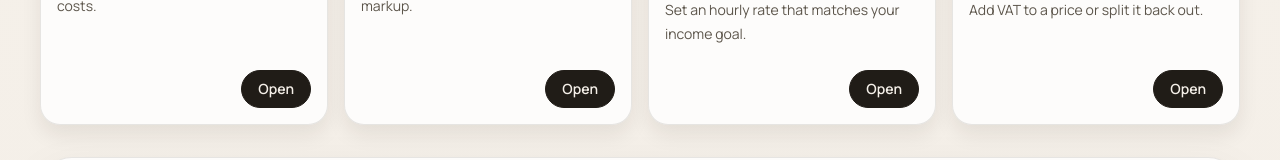
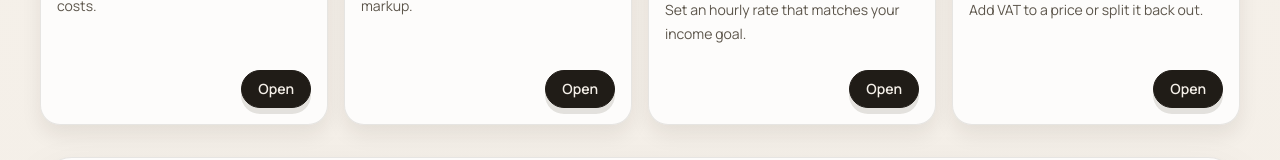
Before and after one commit to hataba123/noblecalculator, a Next.js app: page / in a window 1280 px wide. Shown: the part 1902-2062 px from the top of the page. Built offline with nearby package versions, Linux system fonts and the light colour scheme; no server answers.

Commit message:
Polish tool-card open button tactile shadow behavior in dark mode

```diff
--- a/src/app/globals.css
+++ b/src/app/globals.css
@@ -93,6 +93,22 @@ a {
 
 .tool-card-open-btn {
   color: var(--background);
+  box-shadow: 0 6px 0 var(--key-shadow);
+  transition:
+    transform 150ms ease-out,
+    box-shadow 150ms ease-out,
+    background-color 150ms ease-out,
+    color 150ms ease-out;
+}
+
+.tool-card-open-btn:hover {
+  transform: translateY(-2px);
+  box-shadow: 0 8px 0 var(--key-shadow-hover);
+}
+
+.tool-card-open-btn:active {
+  transform: translateY(2px) scale(0.99);
+  box-shadow: 0 2px 0 var(--key-shadow-active);
 }
 
 html[data-theme="dark"] .tool-card-open-btn {
--- a/src/components/shared/tool-card.tsx
+++ b/src/components/shared/tool-card.tsx
@@ -48,8 +48,8 @@ export function ToolCard({ title, description, href, slug, variant = "light" }:
           aria-label={`Open ${title}`}
           className={
             isDark
-              ? "tool-card-open-btn rounded-full border border-white/10 bg-white/10 px-4 py-2 text-sm font-semibold text-[color:var(--foreground)] transition-colors hover:bg-white/15"
-              : "tool-card-open-btn rounded-full border border-[color:var(--accent-strong)] bg-[color:var(--accent-strong)] px-4 py-2 text-sm font-semibold text-[color:var(--background)] transition-colors hover:bg-black"
+              ? "tool-card-open-btn rounded-full border border-[color:var(--border)] bg-[color:var(--surface-soft)] px-4 py-2 text-sm font-semibold text-[color:var(--foreground)]"
+              : "tool-card-open-btn rounded-full border border-[color:var(--accent-strong)] bg-[color:var(--accent-strong)] px-4 py-2 text-sm font-semibold text-[color:var(--background)]"
           }
         >
           Open
```
